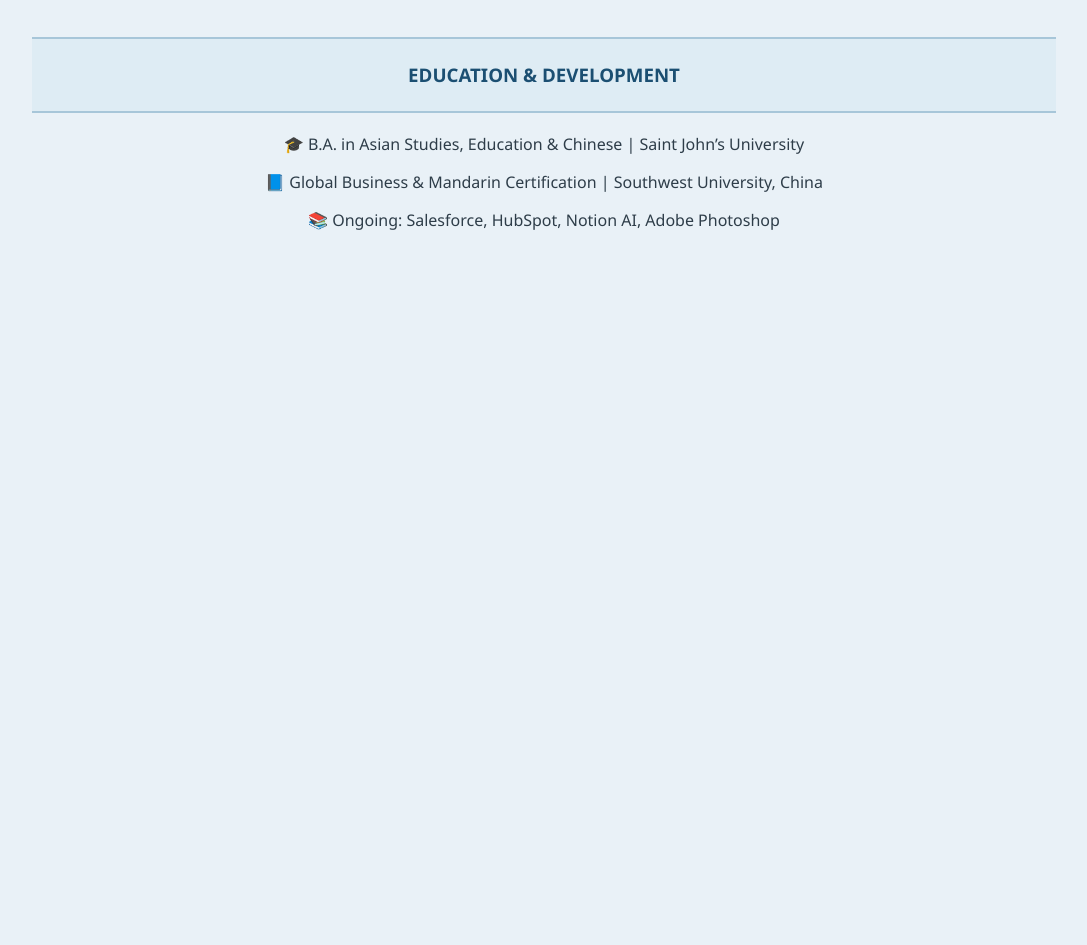
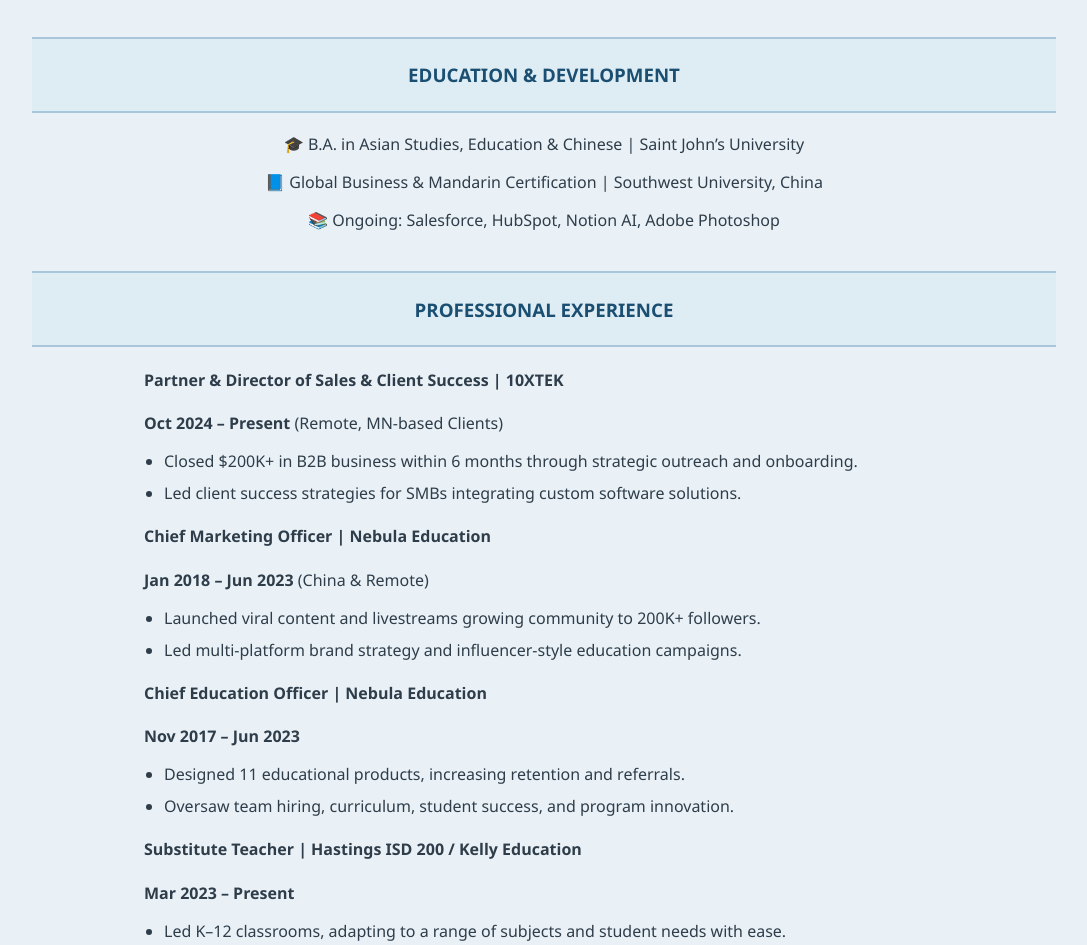
Before and after one commit to xLaineBrain/Website, a plain HTML site: page index.html in a window 1280 px wide. Shown: the part 947-1892 px from the top of the page, without its empty margins (96-1183 px from the left). Before the commit the page ends 1242 px from the top, so only its background shows below. Drawn offline with Linux system fonts and the light colour scheme.

Commit message:
Update index.html

```diff
--- a/index.html
+++ b/index.html
@@ -170,3 +170,5 @@
 
 </body>
 </html>
+
+<script src="resume.js"></script>
```
